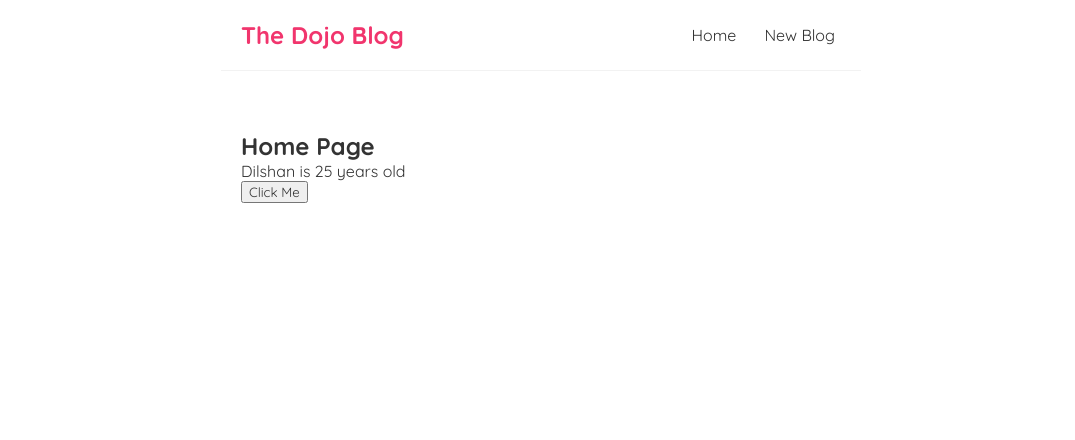
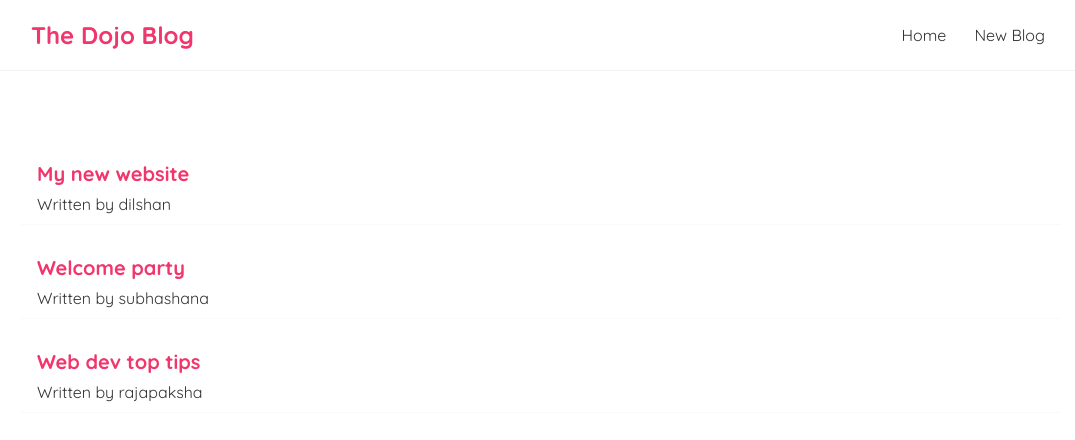
Before and after one commit to subhashana77/dojo-blog, a React (Create React App) app: page / in a window 1280 px wide. Shown: the top 440 px of the page, without its empty margins (99-1174 px from the left). Built offline with nearby package versions, Linux system fonts and the light colour scheme.

Commit message:
outputting list
use an object with user state hook to output the object details

```diff
--- a/src/index.css
+++ b/src/index.css
@@ -5,10 +5,10 @@
     color: #333;
 }
 .navbar {
-    padding: 20px;
+    padding: 20px 130px;
     display: flex;
     align-items: center;
-    max-width: 600px;
+    min-width: 600px;
     margin: 0 auto;
     border-bottom: 1px solid #f2f2f2;
 }
@@ -27,7 +27,22 @@
     color: #f1356d;
 }
 .content {
-    max-width: 600px;
+    min-width: 600px;
     margin: 40px auto;
-    padding: 20px;
+    padding: 20px 120px;
 }
+
+/*blog preview list*/
+.blog-preview {
+    padding: 10px 16px;
+    margin: 20px 0;
+    border-bottom: 1px solid #fafafa;
+}
+.blog-preview:hover {
+    box-shadow: 1px 3px 5px rgba(0,0,0,0.1);
+}
+.blog-preview h2 {
+    font-size: 20px;
+    color: #f1356d;
+    margin-bottom: 8px;
+}
--- a/src/pages/Home.jsx
+++ b/src/pages/Home.jsx
@@ -1,20 +1,21 @@
 import React, {useState} from "react";
 
 const Home = () => {
-
-    const [name, setName] = useState("Dilshan");
-    const [age, setAge] = useState(25);
-
-    const handleClick = () => {
-        setName('Subhashana');
-        setAge(30);
-    }
-
+    const [blogs, setBlog] = useState([
+        { title: 'My new website', body: 'lorem ipsum...', author: 'dilshan', id: 1 },
+        { title: 'Welcome party', body: 'lorem ipsum...', author: 'subhashana', id: 2 },
+        { title: 'Web dev top tips', body: 'lorem ipsum...', author: 'rajapaksha', id: 3 },
+    ]);
     return (
         <div className="home">
-            <h2>Home Page</h2>
-            <p>{name} is {age} years old</p>
-            <button onClick={handleClick}>Click Me</button>
+            <div className="home">
+                {blogs.map((blog) => (
+                    <div className="blog-preview" key={blog.id}>
+                        <h2>{blog.title}</h2>
+                        <p>Written by {blog.author}</p>
+                    </div>
+                ))}
+            </div>
         </div>
     );
 }
```
